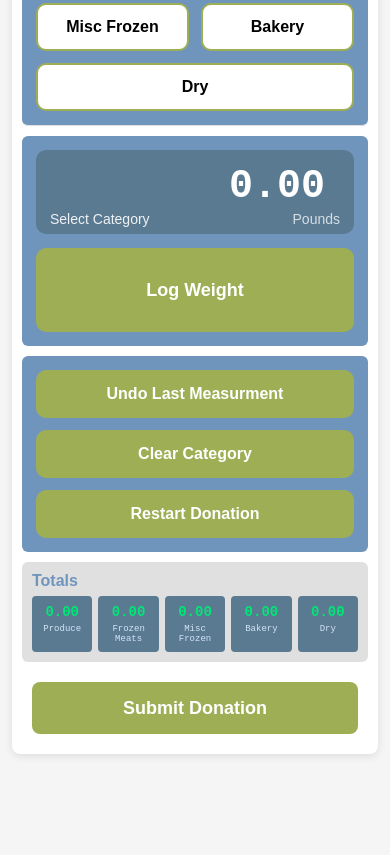
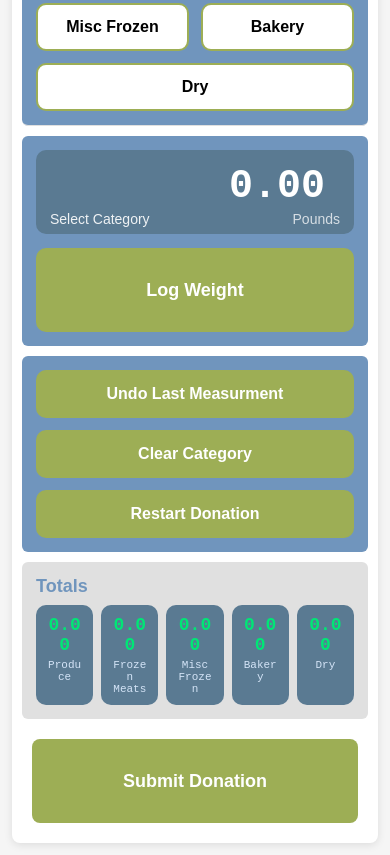
Before and after one commit to amaBridge/hancock-county-food-pantry, a website: page index.html in a window 390 px wide. Shown: the part 392-1247 px from the top of the page. Before the commit the page ends 1158 px from the top, so only its background shows below. Drawn offline with Linux system fonts and the light colour scheme.

Commit message:
Enlarge totals and submit button

```diff
--- a/index.html
+++ b/index.html
@@ -635,26 +635,26 @@
           ============================== */
         .output-section {
             background-color: #e0e0e0;
-            padding: 10px;
+            padding: 14px;
             display: grid;
             /* Keep totals in one horizontal row; allow columns to shrink */
             grid-template-columns: repeat(5, minmax(0, 1fr));
-            gap: 8px;
+            gap: 12px;
             margin: 10px;
             border-radius: 6px;
         }
 
         .output-section h2 {
             grid-column: 1 / -1;
-            font-size: 16px;
+            font-size: 18px;
             color: #7095bd;
             font-weight: bold;
         }
 
         .output-item {
             background-color: #5a7a92;
-            padding: 10px;
-            border-radius: 4px;
+            padding: 14px;
+            border-radius: 10px;
             text-align: center;
             color: #00E676;
             font-family: 'Courier New', monospace;
@@ -662,14 +662,14 @@
         }
 
         .output-value {
-            font-size: 16px;
+            font-size: 22px;
             font-weight: bold;
             margin-bottom: 4px;
             overflow-wrap: anywhere;
         }
 
         .output-label {
-            font-size: 10px;
+            font-size: 12px;
             color: #d4e4f7;
             white-space: normal;
             overflow-wrap: anywhere;
@@ -677,10 +677,10 @@
         }
 
         @media (max-width: 420px) {
-            .output-section { gap: 6px; }
-            .output-item { padding: 8px; }
-            .output-value { font-size: 14px; }
-            .output-label { font-size: 9px; }
+            .output-section { gap: 8px; }
+            .output-item { padding: 10px; }
+            .output-value { font-size: 18px; }
+            .output-label { font-size: 11px; }
         }
 
           /* =============================
@@ -705,7 +705,8 @@
             font-weight: bold;
             cursor: pointer;
             width: 100%;
-            min-height: 52px;
+            min-height: 84px;
+            height: 84px;
         }
 
         .submit-donation-btn:hover {
```
